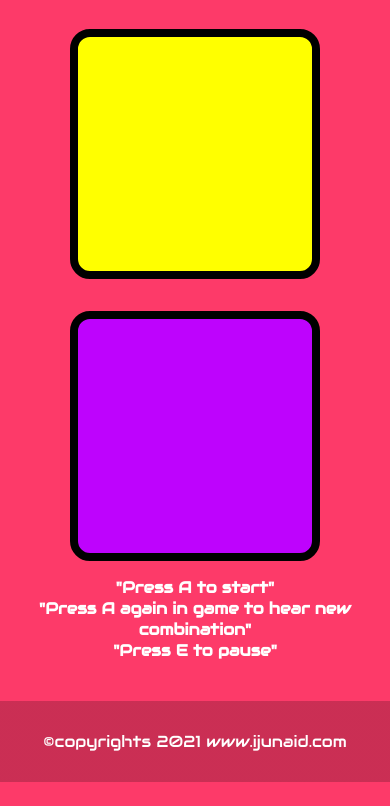
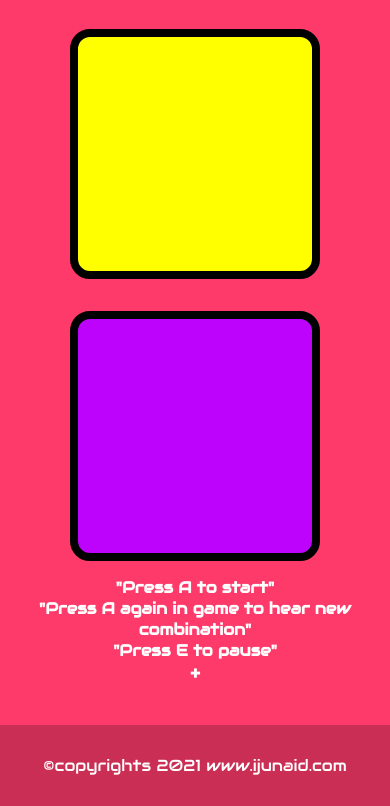
Before and after one commit to SwiftPerson/simongame, a plain HTML site: page index.html in a window 390 px wide. Shown: the part 1000-1806 px from the top of the page. Before the commit the page ends 1782 px from the top, so only its background shows below. Drawn offline with nearby package versions, Linux system fonts and the light colour scheme.

Commit message:
mobile v.1

```diff
--- a/index.html
+++ b/index.html
@@ -32,7 +32,7 @@
 
 
   <h4>"Press A to start"<br />"Press A again in game to hear new combination" <br />"Press E to pause"</h4>
-
+  <h3>+</h3>
 
 
   <footer>
```
